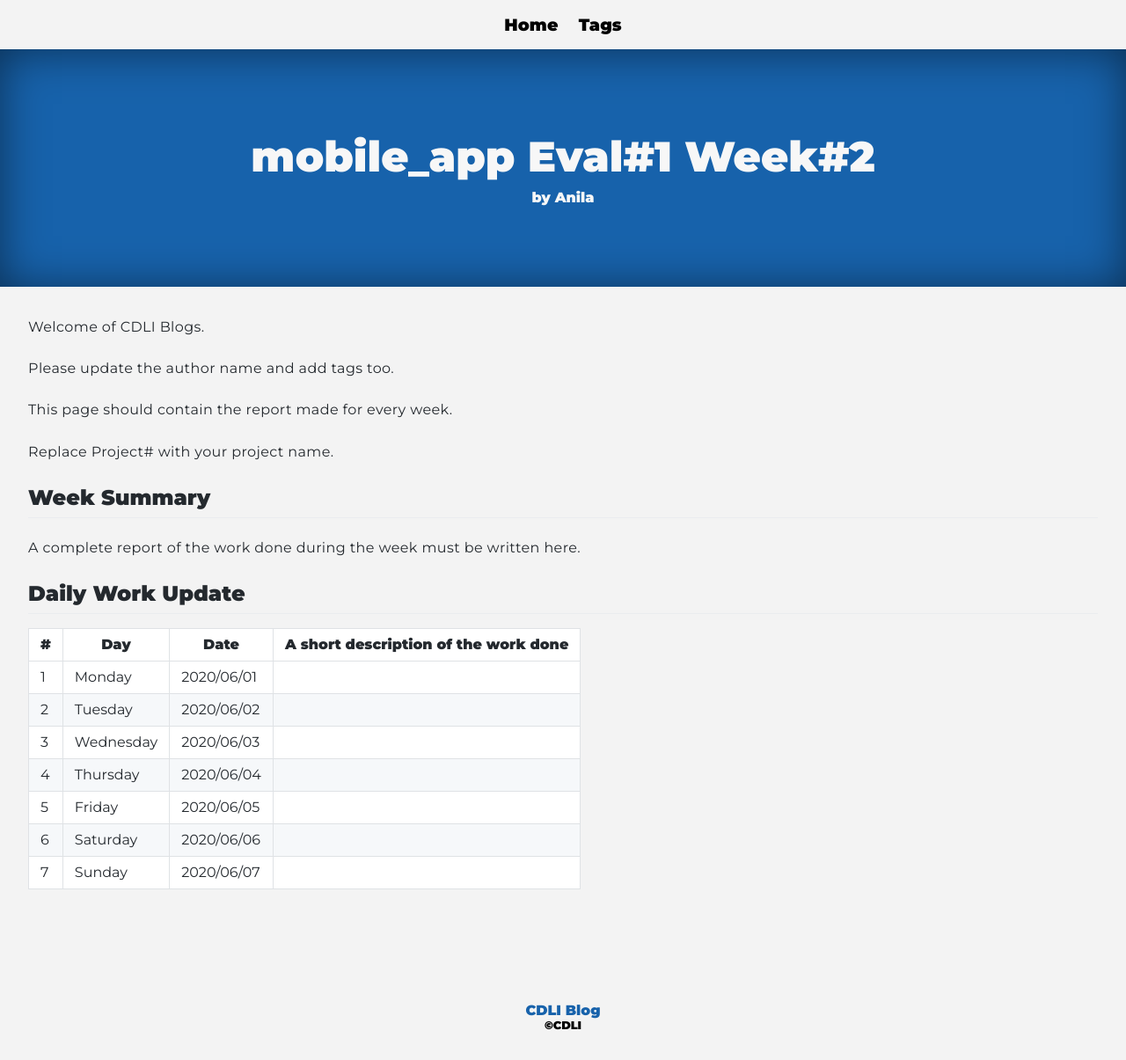
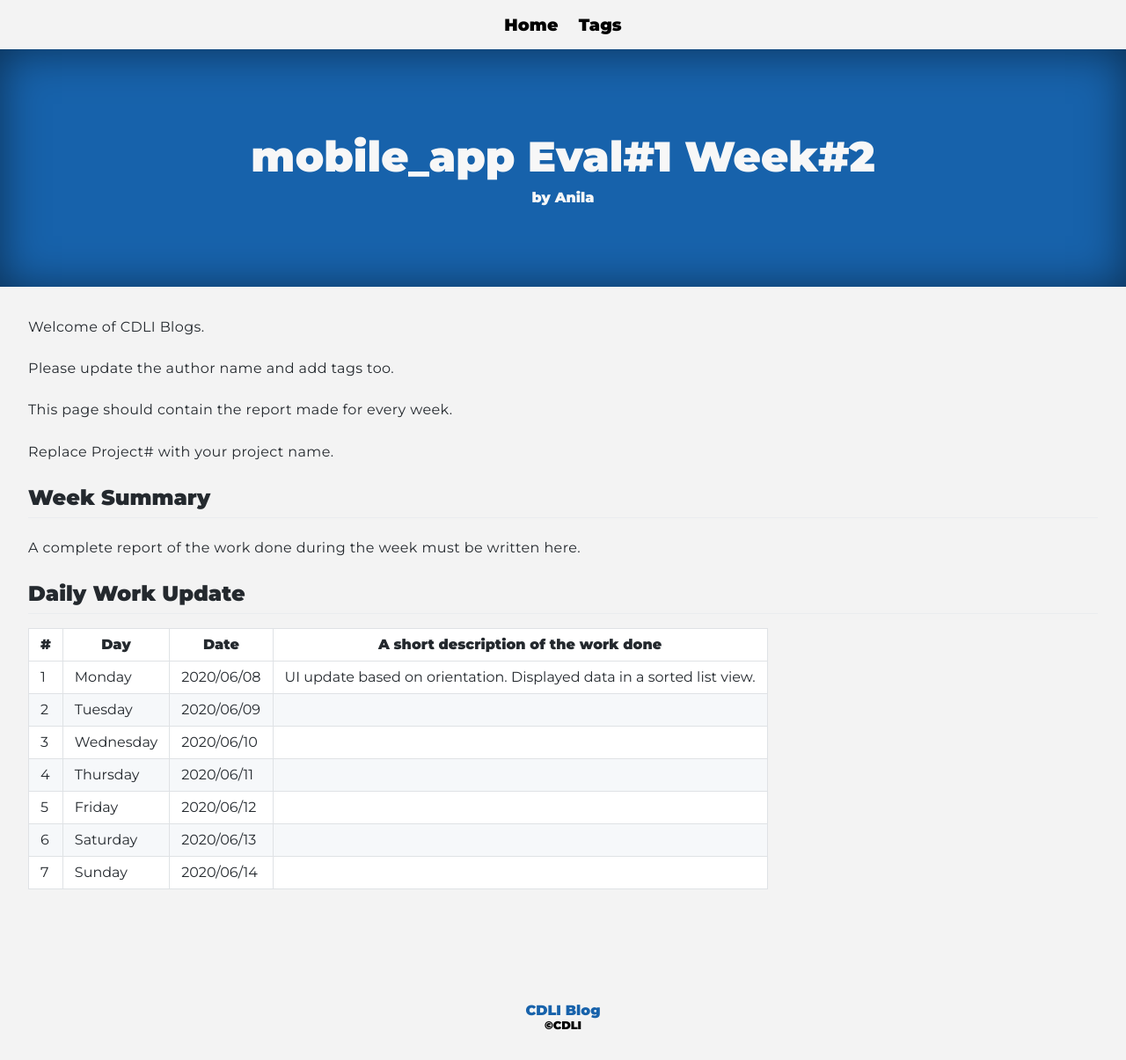
Before and after one commit to cdli-gh/blog, a Jekyll site: the page built from _blog/gsoc20/mobile_app/posts/02_week2.md, in a window 1280 px wide. Shown: the whole page at 88% size. Built offline with Jekyll 4.4.1, drawn with Linux system fonts in a browser that asks for light colours; Markdown is read by kramdown in place of the engine named in the settings.

Commit message:
Update 02_week2.md

```diff
--- a/_blog/gsoc20/mobile_app/posts/02_week2.md
+++ b/_blog/gsoc20/mobile_app/posts/02_week2.md
@@ -21,10 +21,10 @@ A complete report of the work done during the week must be written here.
 
 |\#|Day|Date|A short description of the work done|
 |---	|---	|---	|---	|
-|1   	| Monday 	|   2020/06/01	|   	|
-|2   	| Tuesday  	|   2020/06/02	|   	|
-|3   	| Wednesday  	|  2020/06/03 	|   	|
-|4   	| Thursday  	|   2020/06/04	|   	|
-|5   	| Friday  	|   2020/06/05	|   	|
-|6   	| Saturday  	|   2020/06/06	|   	|
-|7   	| Sunday  	|   2020/06/07	|   	|
+|1   	| Monday 	|   2020/06/08	|UI update based on orientation. Displayed data in a sorted list view.   	|
+|2   	| Tuesday  	|   2020/06/09	|   	|
+|3   	| Wednesday  	|  2020/06/10 	|   	|
+|4   	| Thursday  	|   2020/06/11	|   	|
+|5   	| Friday  	|   2020/06/12	|   	|
+|6   	| Saturday  	|   2020/06/13	|   	|
+|7   	| Sunday  	|   2020/06/14	|   	|
```
